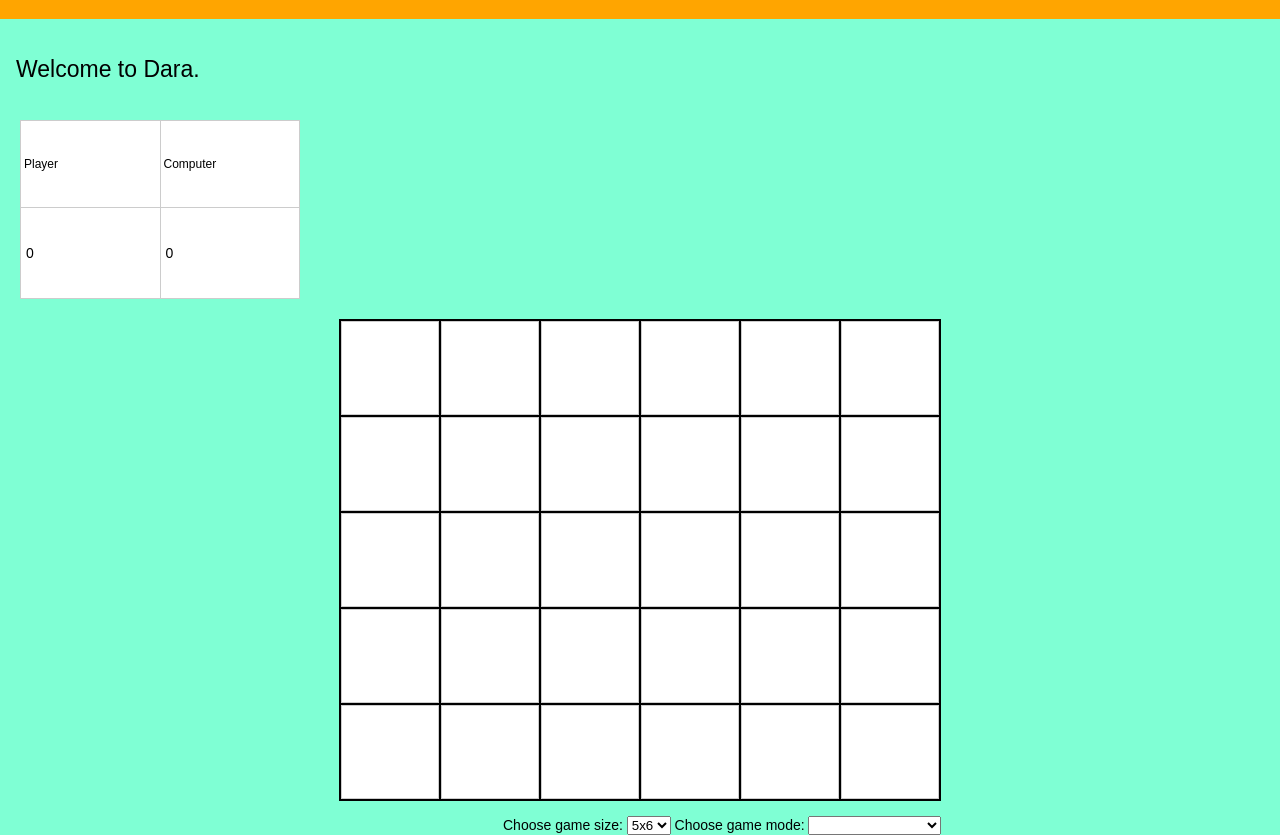
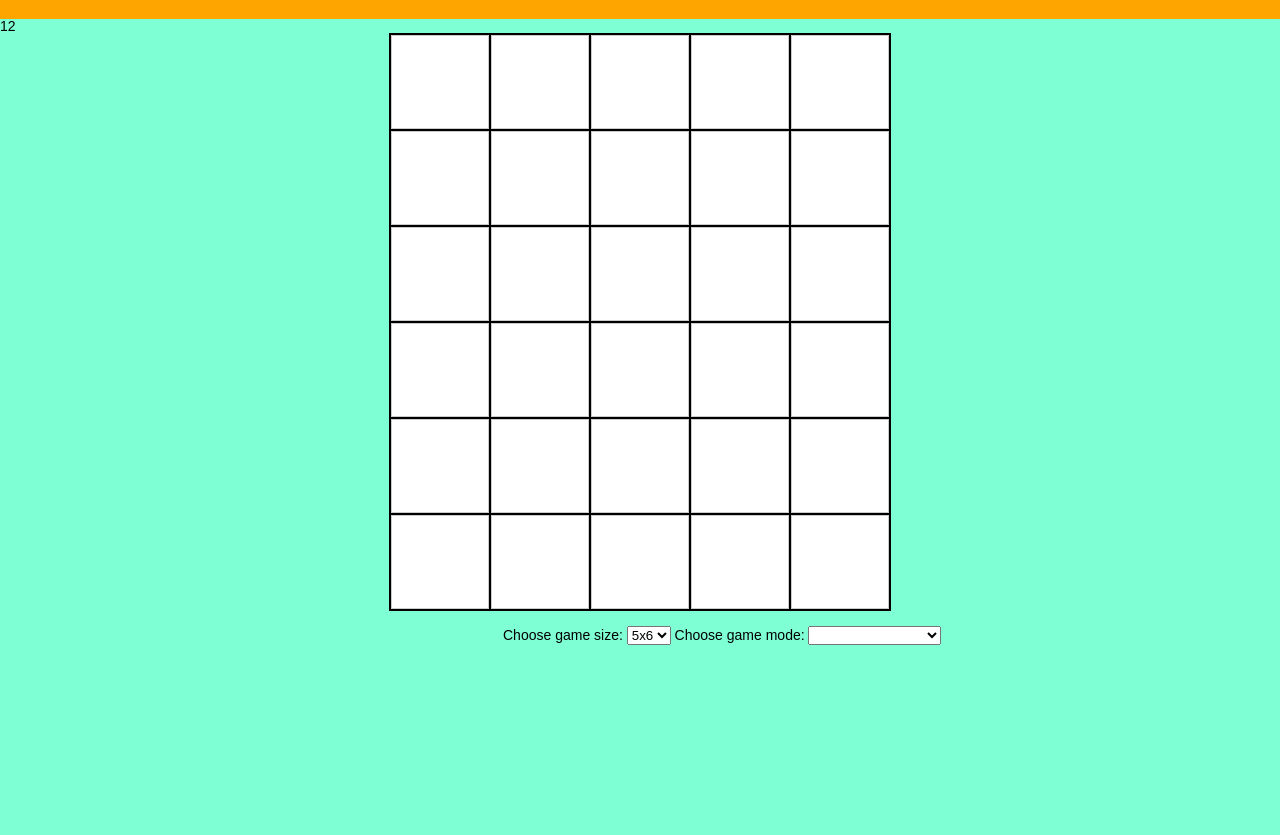
Before and after one commit to ThiagoVMarcon/Web-Technologies, a plain HTML site: page index.html in a window 1280 px wide. Shown: the part 53-888 px from the top of the page. After the commit the page ends 800 px from the top, so only its background shows below. Drawn offline with Linux system fonts and the light colour scheme.

Commit message:
Update index.html

```diff
--- a/index.html
+++ b/index.html
@@ -10,24 +10,9 @@
     <header>
         <h1>Dara</h1>
     </header>
-    <p class="pad">Welcome to Dara. </p>
-    <table class="classification">
-        <thead>
-            <tr>
-                <td>Player</td>
-                <td>Computer</td>
-            </tr>
-        </thead>
-        <tbody>
-            <tr>
-                <td>0</td>
-                <td>0</td>
-            </tr>
-        </tbody>
-    </table>
+    <span class="coluna">12</span>
     <table align="center">
     <tr>
-        <td> </td>
         <td> </td>
         <td> </td>
         <td> </td>
@@ -40,30 +25,33 @@
         <td> </td>
         <td> </td>
         <td> </td>
-        <td> </td>
     </tr>
     <tr>
-        <td></td>
-        <td></td>
-        <td></td>
-        <td></td>
+        <td> </td>
+        <td> </td>
+        <td> </td>
         <td> </td>
         <td> </td>
     </tr>
     <tr>
-        <td></td>
-        <td></td>
-        <td></td>
-        <td></td>
-        <td></td>
+        <td> </td>
+        <td> </td>
+        <td> </td>
+        <td> </td>
         <td> </td>
     </tr>
     <tr>
-        <td></td>
-        <td></td>
-        <td></td>
-        <td></td>
-        <td></td>
+        <td> </td>
+        <td> </td>
+        <td> </td>
+        <td> </td>
+        <td> </td>
+    </tr>
+    <tr>
+        <td> </td>
+        <td> </td>
+        <td> </td>
+        <td> </td>
         <td> </td>
     </tr>
     </table>
```
